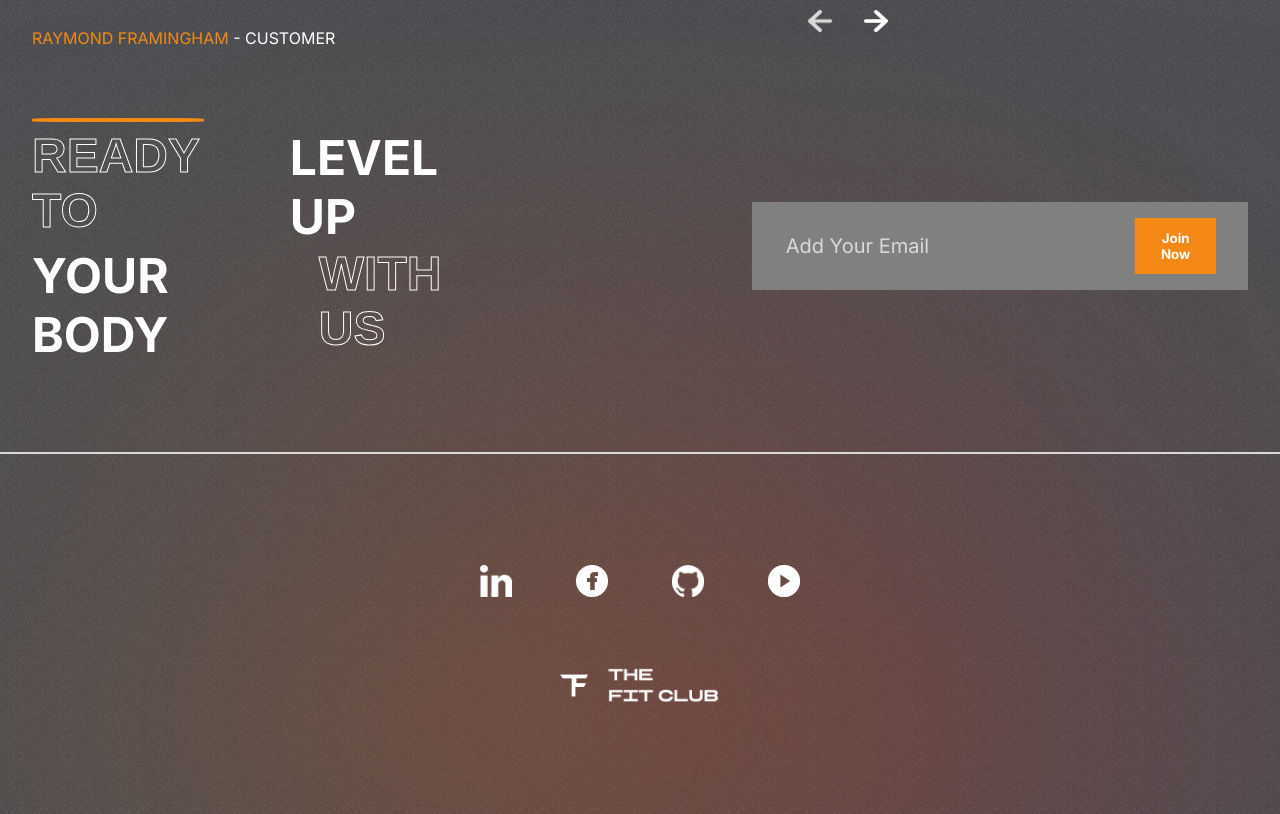
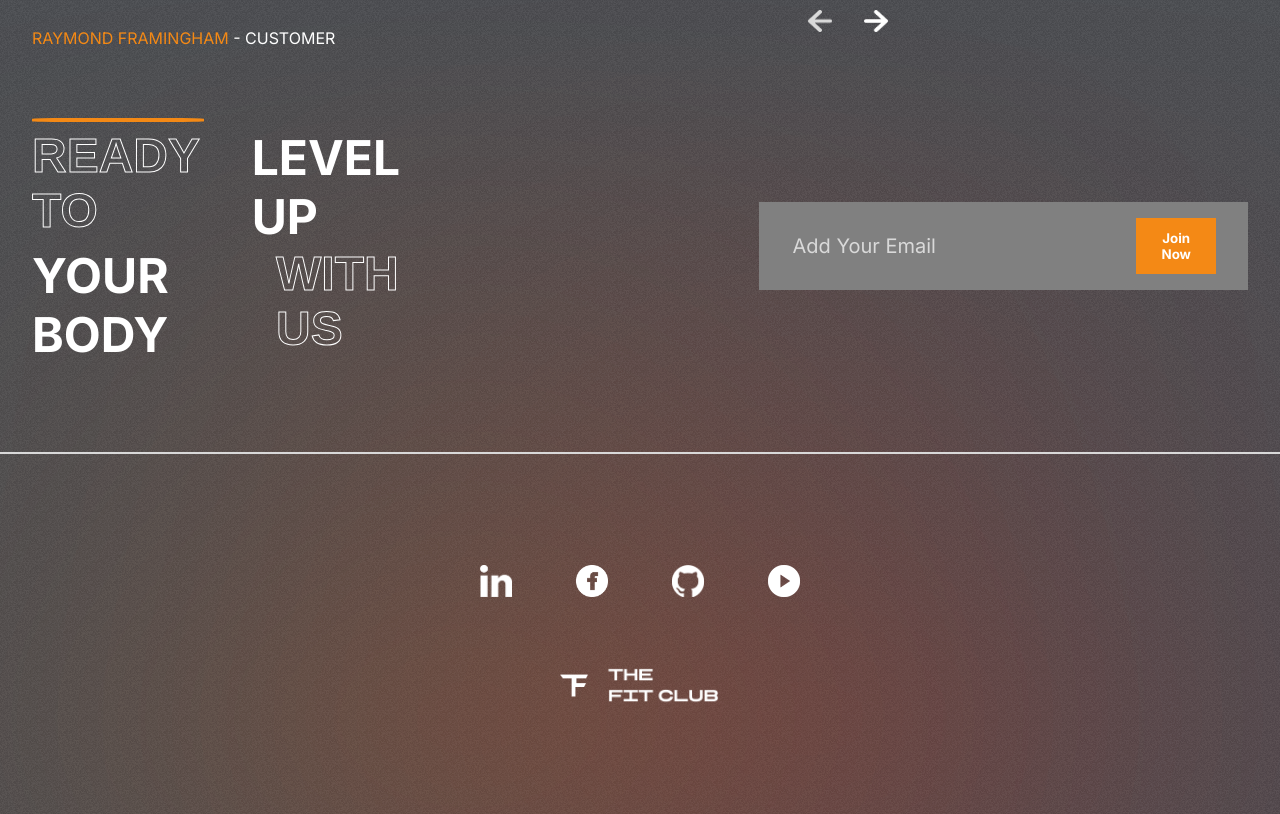
Before and after one commit to Mohamedadelsaleh/Gym-App, a React (Create React App) app: page / in a window 1280 px wide. Shown: the part 2979-3793 px from the top of the page. Built offline with nearby package versions, Linux system fonts and the light colour scheme.

Commit message:
some editing

```diff
--- a/src/Components/Hero/Hero.css
+++ b/src/Components/Hero/Hero.css
@@ -272,8 +272,8 @@
 
     .hero-image-back {
         width: 15rem;
-        left: 2rem;
-        top: 0rem;
+        left: 3rem;
+        top: -1rem;
     }
 
 }
--- a/src/Components/Join/Join.css
+++ b/src/Components/Join/Join.css
@@ -1,7 +1,7 @@
 .Join {
     display: flex;
     padding: 0 2rem;
-    gap: 15rem;
+    gap: 20rem;
 }
 
 .join-left {
--- a/src/Components/Reasons/Reasons.css
+++ b/src/Components/Reasons/Reasons.css
@@ -102,6 +102,10 @@
         height: 17rem;
     }
 
+    .right-reasons > div {
+        font-size: 2.7rem;
+    }
+
     .left-reasons >:nth-child(2) {
         width: 100%;
         height: 10rem;
```
